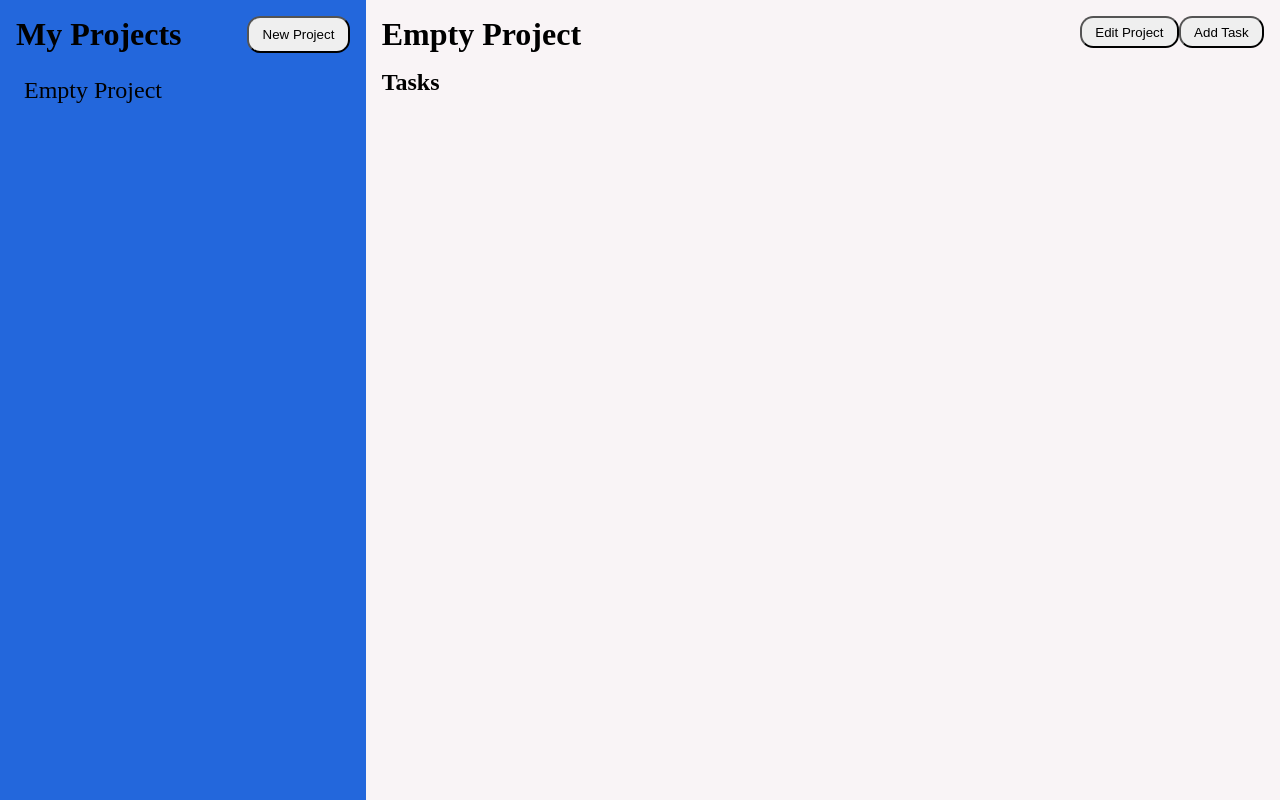
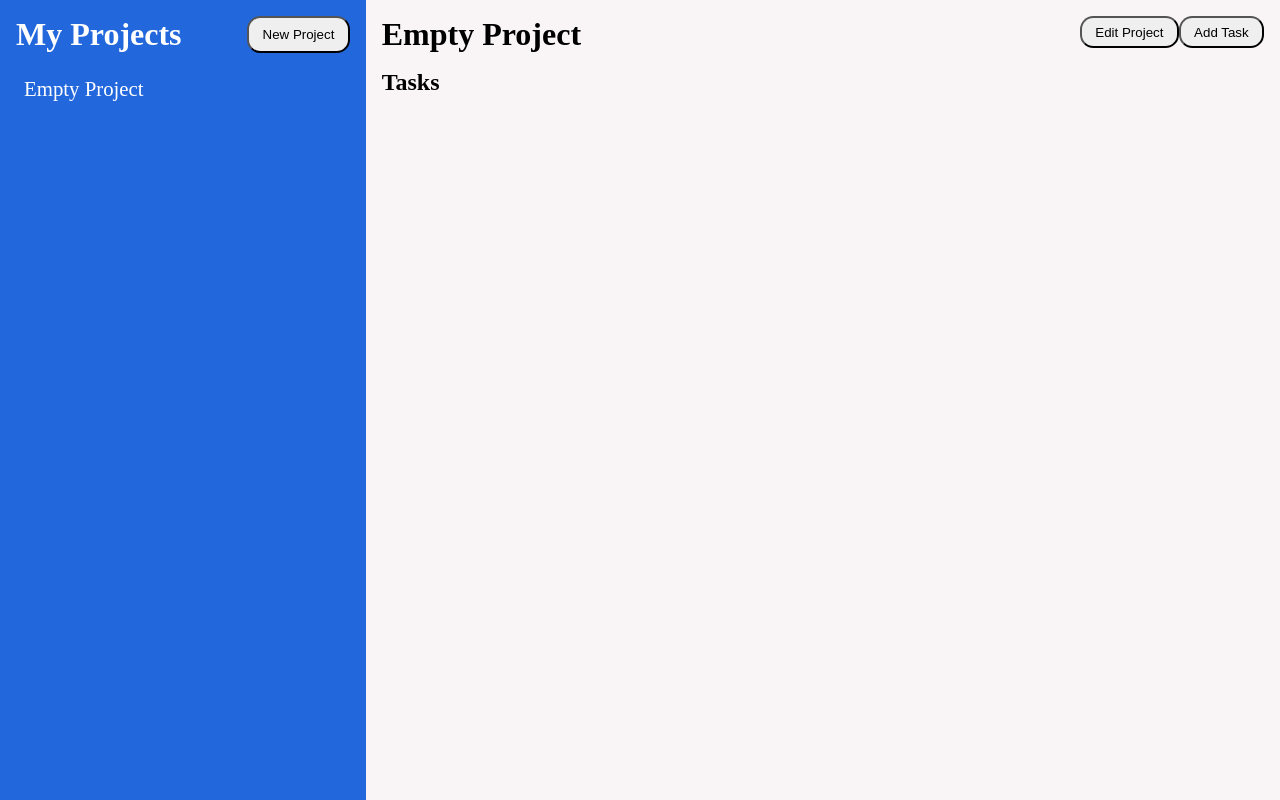
Before and after one commit to csdropout/todo-list, a website built with webpack: page src/template.html in a window 1280 px wide. Built offline with nearby package versions, Linux system fonts and the light colour scheme.

Commit message:
Change sidebar color and font size

```diff
--- a/src/style.css
+++ b/src/style.css
@@ -19,6 +19,7 @@ body {
 
 .sidebar {
     background-color: #2367DC;
+    color: #fff;
     padding: var(--default-padding);
 }
 
@@ -30,7 +31,7 @@ body {
 }
 
 #project-list {
-    font-size: 1.5rem;
+    font-size: 1.3rem;
     list-style-type: none;
     display: flex;
     flex-direction: column;
```
